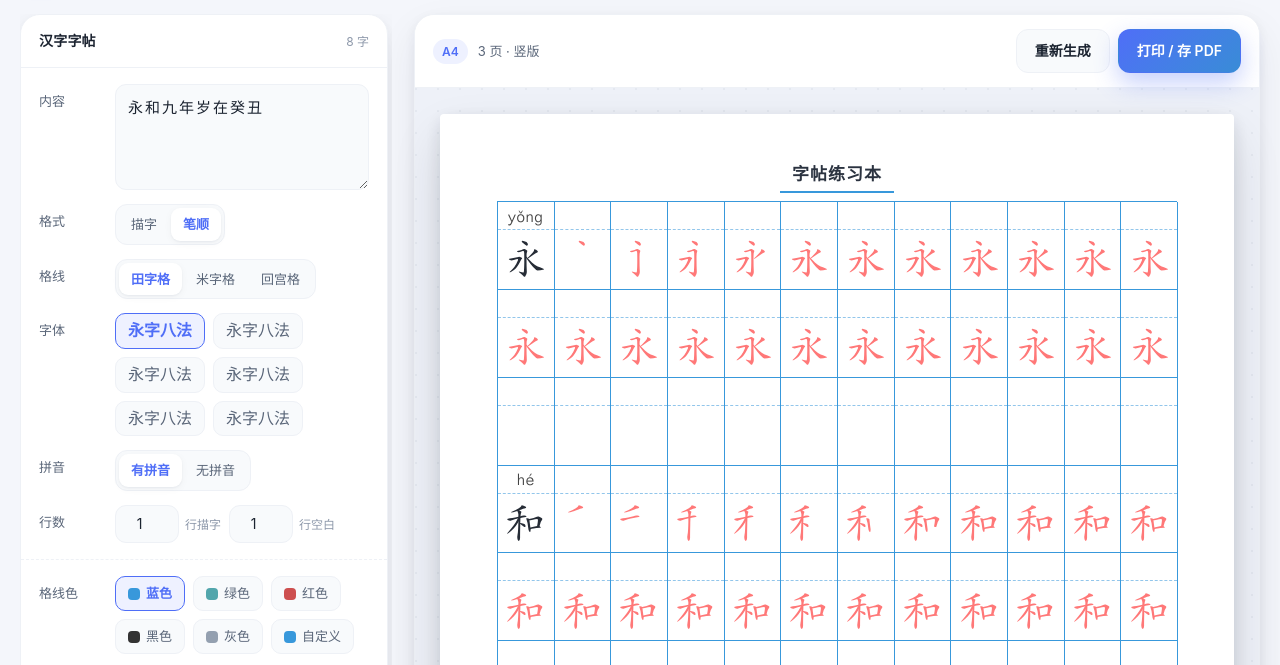
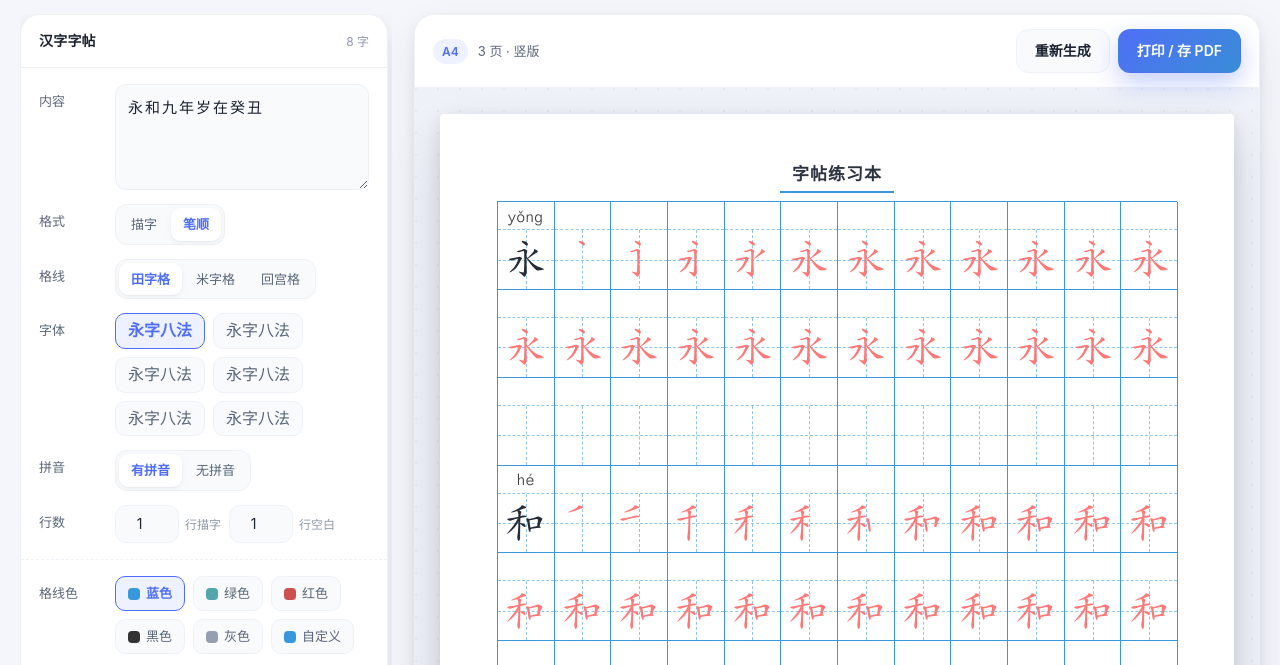
Before and after one commit to dhjz/zitie, a plain HTML site: page zitie/index.html in a window 1280 px wide. Both pictures are taken after a click on the button "汉字字帖". Shown: the part 69-734 px from the top of the page. Drawn offline with Linux system fonts and the light colour scheme; a web font is replaced by a local one.

Commit message:
fix(zitie): 修打印缩印与田字格缺线

```diff
--- a/zitie/static/app.css
+++ b/zitie/static/app.css
@@ -117,7 +117,7 @@ a { color: inherit; text-decoration: none; }
 /* ---------------- 布局 ---------------- */
 .wrap { max-width: 1440px; margin: 0 auto; padding: 22px 20px 80px; }
 .split { display: grid; grid-template-columns: 372px minmax(0, 1fr); gap: 22px; align-items: start; }
-@media (max-width: 1080px) { .split { grid-template-columns: 1fr; } }
+@media screen and (max-width: 1080px) { .split { grid-template-columns: 1fr; } }
 
 .card {
   background: var(--surface);
@@ -137,7 +137,7 @@ a { color: inherit; text-decoration: none; }
 .side { position: sticky; top: 82px; max-height: calc(100vh - 100px); overflow-y: auto; padding-right: 4px; }
 .side::-webkit-scrollbar { width: 8px; }
 .side::-webkit-scrollbar-thumb { background: var(--line); border-radius: 8px; }
-@media (max-width: 1080px) { .side { position: static; max-height: none; } }
+@media screen and (max-width: 1080px) { .side { position: static; max-height: none; } }
 
 /* ---------------- 控件 ---------------- */
 .field { display: grid; grid-template-columns: 66px minmax(0, 1fr); gap: 10px; align-items: start; }
@@ -330,7 +330,9 @@ html.dark .thumb svg { filter: brightness(.93); }
 .cell-guide { position: absolute; inset: 0; pointer-events: none; }
 /* 田字格：十字虚线；米字格再加对角线；回宫格加内框。
    对角线用 background 的 linear-gradient 画，比旋转伪元素稳 ——
-   旋转的元素宽度是盒子对角线以外的长度，45° 一转就短一截。 */
+   旋转的元素宽度是盒子对角线以外的长度，45° 一转就短一截。
+   伪元素一律先写 content:''，否则不生成盒子，格子里的十字线全不见。 */
+.cell-guide::before, .cell-guide::after { content: ''; position: absolute; }
 .cell-guide.tian::before { left: 50%; top: 0; bottom: 0; border-left: 1px dashed color-mix(in srgb, currentColor 55%, #fff); }
 .cell-guide.tian::after { top: 50%; left: 0; right: 0; border-top: 1px dashed color-mix(in srgb, currentColor 55%, #fff); }
 .cell-guide.mi { background-image:
@@ -382,8 +384,9 @@ html.dark .thumb svg { filter: brightness(.93); }
   * { -webkit-print-color-adjust: exact; print-color-adjust: exact; }
 }
 
-/* 移动端 */
-@media (max-width: 760px) {
+/* 移动端。限定 screen：打印时 Chrome 的布局视口只有约 744px，
+   不加限定会把 .sheet{zoom:.46} 带到纸上，整页缩成巴掌大。 */
+@media screen and (max-width: 760px) {
   .wrap { padding: 14px 12px 60px; }
   .hero { padding: 30px 22px; }
   .hero h1 { font-size: 25px; }
```
